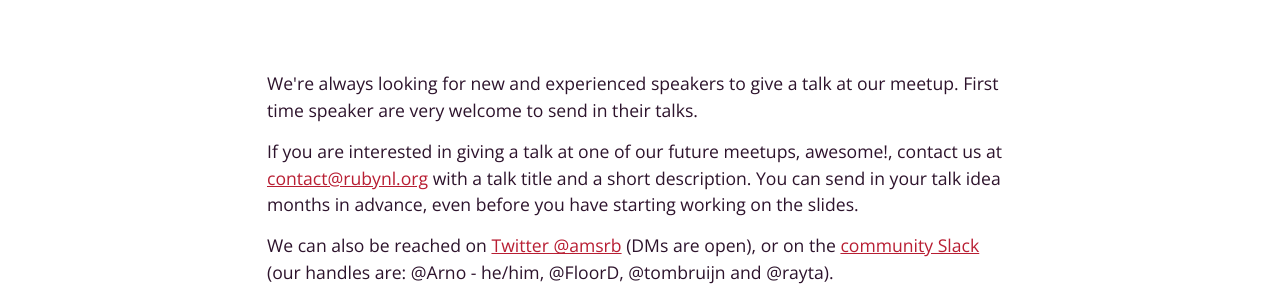
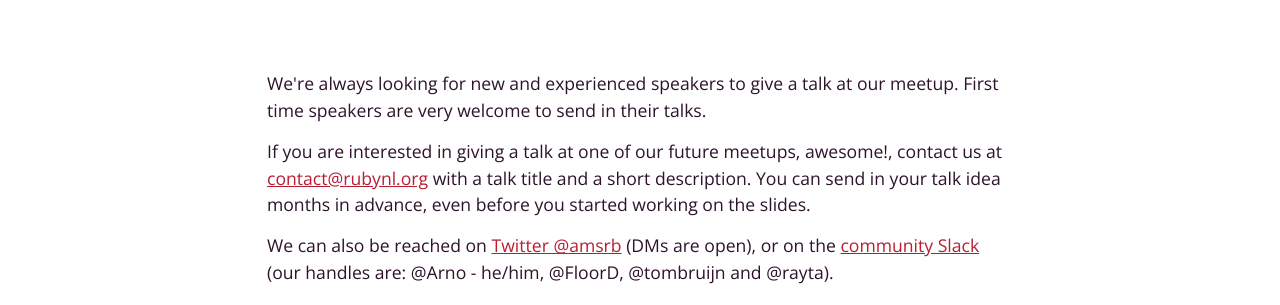
Before and after one commit to amsrb/amsrb.github.com, a Jekyll site: the page built from speakers/index.html, in a window 1280 px wide and 1400 px high. Shown: the part 242-547 px from the top of the window. Built offline with Jekyll 4.4.1, drawn with Linux system fonts in a browser that asks for light colours; some of the changed text lies outside the part shown.

Commit message:
Improve copy based on feedback
- Fix typo.
- Improve sentence structure.
- Refer back to where people can find the ways to contact us at the end
  of the page.

```diff
--- a/speakers/index.html
+++ b/speakers/index.html
@@ -9,10 +9,10 @@ description: "Interested in giving a talk at Amsterdam.rb? Read this page for al
     <h1>Give A <span class="highlight">Talk</span></h1>
     <p>
       We're always looking for new and experienced speakers to give a talk at our meetup.
-      First time speaker are very welcome to send in their talks.
+      First time speakers are very welcome to send in their talks.
     </p>
     <p>
-      If you are interested in giving a talk at one of our future meetups, awesome!, contact us at <a href="mailto:contact@rubynl.org?subject=Giving%20a%20talk%20at%Amsterdam%20Ruby">contact@rubynl.org</a> with a talk title and a short description. You can send in your talk idea months in advance, even before you have starting working on the slides.
+      If you are interested in giving a talk at one of our future meetups, awesome!, contact us at <a href="mailto:contact@rubynl.org?subject=Giving%20a%20talk%20at%Amsterdam%20Ruby">contact@rubynl.org</a> with a talk title and a short description. You can send in your talk idea months in advance, even before you started working on the slides.
     </p>
     <p>
       We can also be reached on <a href="https://twitter.com/amsrb">Twitter @amsrb</a> (DMs are open), or on the <a href="https://amsrbslack.herokuapp.com">community Slack</a> (our handles are: @Arno - he/him, @FloorD, @tombruijn and @rayta).
```
Also changed, not shown: other parts of speakers/index.html (+1 -1 lines).
